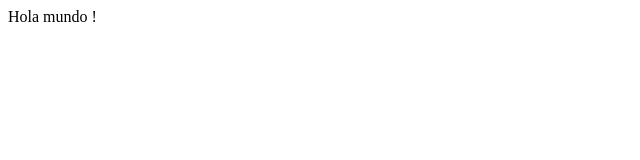
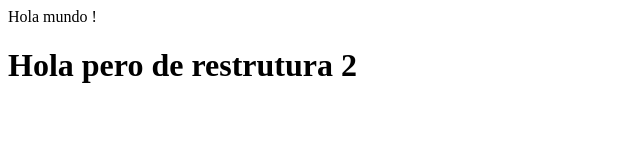
Before and after one commit to gustavo-lib/prueba_git, a plain HTML site: page index.html in a window 1280 px wide. Shown: the whole page, without its empty margins (0-640 px from the left). Drawn offline with Linux system fonts and the light colour scheme.

Commit message:
primer commit de restrutura 2

```diff
--- a/index.html
+++ b/index.html
@@ -7,5 +7,6 @@
 </head>
 <body>
     Hola mundo !
+    <h1>Hola pero de restrutura 2 </h1>
 </body>
 </html>
```
